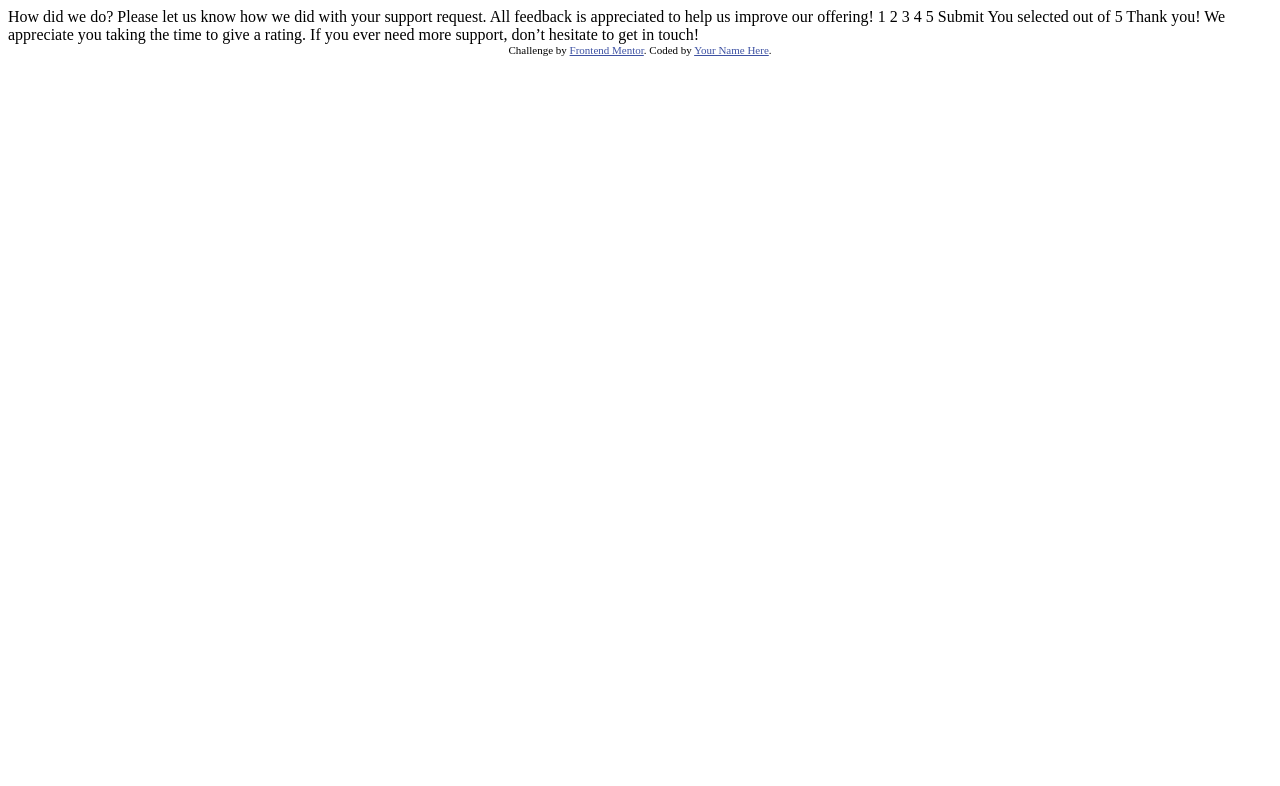
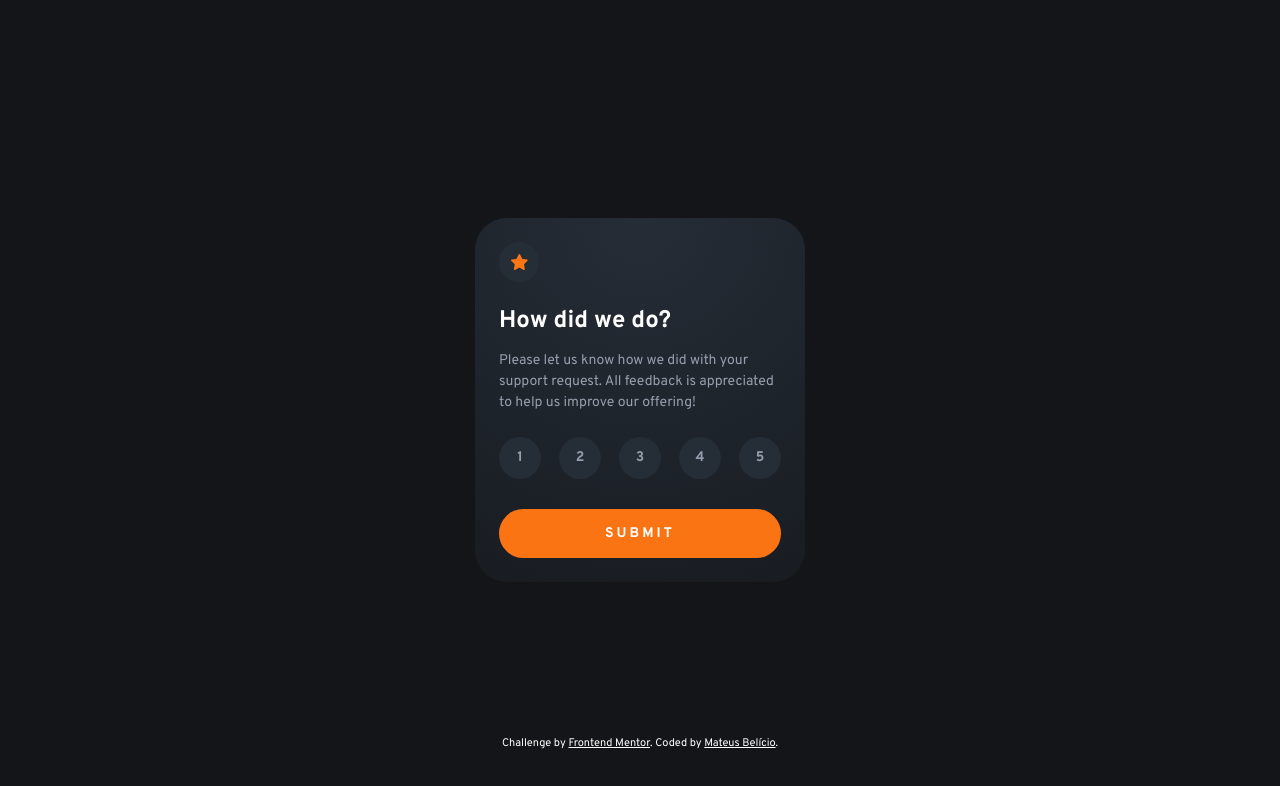
Before and after one commit to mateusbelicio/interactive-rating-component, a plain HTML site: page index.html in a window 1280 px wide. Drawn offline with Linux system fonts and the light colour scheme.

Commit message:
Finished project

```diff
--- a/index.html
+++ b/index.html
@@ -1,49 +1,80 @@
 <!DOCTYPE html>
 <html lang="en">
   <head>
-  <meta charset="UTF-8">
-  <meta name="viewport" content="width=device-width, initial-scale=1.0"> <!-- displays site properly based on user's device -->
+    <meta charset="UTF-8" />
+    <meta name="viewport" content="width=device-width, initial-scale=1.0" />
+    <!-- displays site properly based on user's device -->
 
-  <link rel="icon" type="image/png" sizes="32x32" href="./images/favicon-32x32.png">
+    <link rel="icon" type="image/png" sizes="32x32" href="./images/favicon-32x32.png" />
 
     <title>Frontend Mentor | Interactive rating component</title>
 
-  <!-- Feel free to remove these styles or customise in your own stylesheet 👍 -->
-  <style>
-    .attribution { font-size: 11px; text-align: center; }
-    .attribution a { color: hsl(228, 45%, 44%); }
-  </style>
+    <!-- Fonts -->
+    <link rel="preconnect" href="https://fonts.googleapis.com" />
+    <link rel="preconnect" href="https://fonts.gstatic.com" crossorigin />
+    <link
+      href="https://fonts.googleapis.com/css2?family=Overpass:wght@400;700&display=swap"
+      rel="stylesheet"
+    />
+
+    <!-- Style -->
+    <link rel="stylesheet" href="style.css" />
   </head>
   <body>
+    <!-- Rating state start -->
+    <main id="rating-state" class="component-container">
+      <div class="c-icon"><img src="./images/icon-star.svg" alt="Icon star" /></div>
+      <h2 class="c-title">How did we do?</h2>
+      <p class="c-description">
+        Please let us know how we did with your support request. All feedback is appreciated to help
+        us improve our offering!
+      </p>
 
-  <!-- Rating state start -->
+      <form action="" class="c-form">
+        <div class="c-input-container">
+          <input type="radio" name="c-input" id="c-input--1" />
+          <label for="c-input--1" class="c-label c-label--1">1</label>
 
-  How did we do?
+          <input type="radio" name="c-input" id="c-input--2" />
+          <label for="c-input--2" class="c-label c-label--2">2</label>
 
-  Please let us know how we did with your support request. All feedback is appreciated
-  to help us improve our offering!
+          <input type="radio" name="c-input" id="c-input--3" />
+          <label for="c-input--3" class="c-label c-label--3">3</label>
 
-  1 2 3 4 5
+          <input type="radio" name="c-input" id="c-input--4" />
+          <label for="c-input--4" class="c-label c-label--4">4</label>
 
-  Submit
+          <input type="radio" name="c-input" id="c-input--5" />
+          <label for="c-input--5" class="c-label c-label--5">5</label>
+        </div>
 
+        <button class="c-button" type="submit">Submit</button>
+      </form>
+    </main>
     <!-- Rating state end -->
 
     <!-- Thank you state start -->
+    <section id="thanks-state" class="component-container hidden">
+      <img src="./images/illustration-thank-you.svg" alt="Thank you illustration" class="c-image" />
+      <span class="c-message-selected">
+        You selected <span class="i-user-choice">1</span> out of 5
+      </span>
 
-  You selected <!-- Add rating here --> out of 5
-
-  Thank you!
-
+      <h2 class="c-title">Thank you!</h2>
+      <p class="c-description">
         We appreciate you taking the time to give a rating. If you ever need more support,
-  don’t hesitate to get in touch!
-
+        don&CloseCurlyQuote;t hesitate to get in touch!
+      </p>
+    </section>
     <!-- Thank you state end -->
 
+    <footer class="attribution">
+      Challenge by
+      <a href="https://www.frontendmentor.io?ref=challenge" target="_blank">Frontend Mentor</a>.
+      Coded by <a href="https://www.frontendmentor.io/profile/mateusbelicio">Mateus Belício</a>.
+    </footer>
 
-  <div class="attribution">
-    Challenge by <a href="https://www.frontendmentor.io?ref=challenge" target="_blank">Frontend Mentor</a>.
-    Coded by <a href="#">Your Name Here</a>.
-  </div>
+    <!-- Script -->
+    <script src="./script.js"></script>
   </body>
 </html>
--- /dev/null
+++ b/script.js
@@ -0,0 +1,22 @@
+'use strict';
+
+const options = [...document.querySelectorAll('.c-input-container input')];
+const button = document.querySelector('.c-button');
+const ratingCard = document.getElementById('rating-state');
+const thanksCard = document.getElementById('thanks-state');
+const userChoice = document.querySelector('.i-user-choice');
+
+// Handler functions
+button.addEventListener('click', (e) => {
+  e.preventDefault();
+
+  const isSelected = options.some((op) => op.checked === true);
+
+  if (!isSelected) return;
+
+  const optionSelected = options.find((op) => op.checked === true);
+  userChoice.textContent = optionSelected.id.split('--')[1];
+
+  ratingCard.classList.add('hidden');
+  thanksCard.classList.remove('hidden');
+});
--- /dev/null
+++ b/style.css
@@ -0,0 +1,193 @@
+/* GENERAL CONFIGURATIONS */
+:root {
+  /* Primary color */
+  --color-orange: #fb7413;
+
+  /* Neutral colors */
+  --color-white: #ffffff;
+  --color-light-grey: #959eac;
+  --color-medium-grey: #7c8798;
+  --color-dark-blue: #252d37;
+  --color-very-dark-blue: #121417;
+  --color-background: #141519;
+  /* --color-bg-component: radial-gradient(circle at top, #222933, #171e28); */
+  --color-bg-component: radial-gradient(
+    circle 60rem at top,
+    var(--color-dark-blue),
+    var(--color-very-dark-blue)
+  );
+}
+
+html {
+  font-size: 62.5%; /* To make 1rem = 10px */
+}
+
+* {
+  box-sizing: border-box;
+  margin: 0;
+  padding: 0;
+}
+
+body {
+  font-family: 'Overpass', sans-serif;
+  font-size: 1.4rem;
+
+  background-color: var(--color-background);
+  display: grid;
+  min-height: 100vh;
+  place-content: center;
+  position: relative;
+}
+
+/* MAIN */
+.component-container {
+  background: var(--color-bg-component);
+  border-radius: 3.2rem;
+  color: var(--color-white);
+  display: flex;
+  flex-direction: column;
+  gap: 2.4rem;
+  margin: auto;
+  max-width: 33rem;
+  min-height: 36rem;
+  min-width: 32rem;
+  padding: 2.4rem;
+  transition: opacity 0.5s ease-in-out;
+}
+
+.c-icon {
+  align-items: center;
+  background-color: var(--color-dark-blue);
+  border-radius: 50%;
+  display: flex;
+  height: 4rem;
+  justify-content: center;
+  width: 4rem;
+}
+
+/* 330 x 360 */
+
+.c-title {
+  font-size: 2.4rem;
+}
+
+.c-description {
+  color: var(--color-light-grey);
+  line-height: 1.5;
+  margin-top: -1rem;
+}
+
+.c-form {
+  display: flex;
+  flex-direction: column;
+  gap: 3rem;
+}
+
+.c-form input {
+  display: none;
+}
+
+.c-input-container {
+  display: flex;
+  justify-content: space-between;
+  align-items: center;
+}
+
+.c-form * {
+  transition: all 0.3s ease;
+}
+
+.c-label {
+  align-items: center;
+  background-color: var(--color-dark-blue);
+  border-radius: 50%;
+  color: var(--color-light-grey);
+  cursor: pointer;
+  display: flex;
+  font-weight: 700;
+  height: 4.2rem;
+  justify-content: center;
+  line-height: 1;
+  width: 4.2rem;
+}
+
+.c-label:hover {
+  background-color: var(--color-medium-grey);
+  color: var(--color-white);
+}
+
+.c-form input:checked + .c-label {
+  color: var(--color-white);
+  background-color: var(--color-orange);
+}
+
+.c-button {
+  background-color: var(--color-orange);
+  border-radius: 3rem;
+  border: none;
+  color: var(--color-white);
+  cursor: pointer;
+  font-family: 'Overpass', sans-serif;
+  font-size: 1.4rem;
+  font-weight: 700;
+  letter-spacing: 0.3rem;
+  padding: 1.6rem;
+  text-transform: uppercase;
+  width: 100%;
+}
+
+.c-button:hover {
+  background-color: var(--color-white);
+  color: var(--color-orange);
+}
+
+/* THANKS */
+#thanks-state.component-container {
+  align-items: center;
+  text-align: center;
+}
+
+.c-image {
+  width: 50%;
+}
+
+.c-message-selected {
+  background-color: var(--color-dark-blue);
+  border-radius: 2rem;
+  color: var(--color-orange);
+  font-weight: 400;
+  padding: 1rem 2rem;
+  width: fit-content;
+}
+
+/* FOOTER */
+.attribution {
+  bottom: 5rem;
+  color: var(--color-white);
+  font-size: 11px;
+  left: 0;
+  margin-top: auto;
+  position: absolute;
+  right: 0;
+  text-align: center;
+}
+
+.attribution a {
+  color: var(--color-white);
+}
+
+.attribution a:hover {
+  color: var(--color-light-grey);
+}
+
+/* ESPECIAL STATES */
+.hidden {
+  display: none;
+}
+
+/* MEDIAS */
+@media screen and (max-width: 35em) {
+  .component-container {
+    border-radius: 2.4rem;
+  }
+}
```
Also changed, not shown: images/results/mobile-rating-result.png (added), images/results/mobile-thanks-result.png (added), 2 other files. Lines whose indentation alone changed are shown as unchanged.
